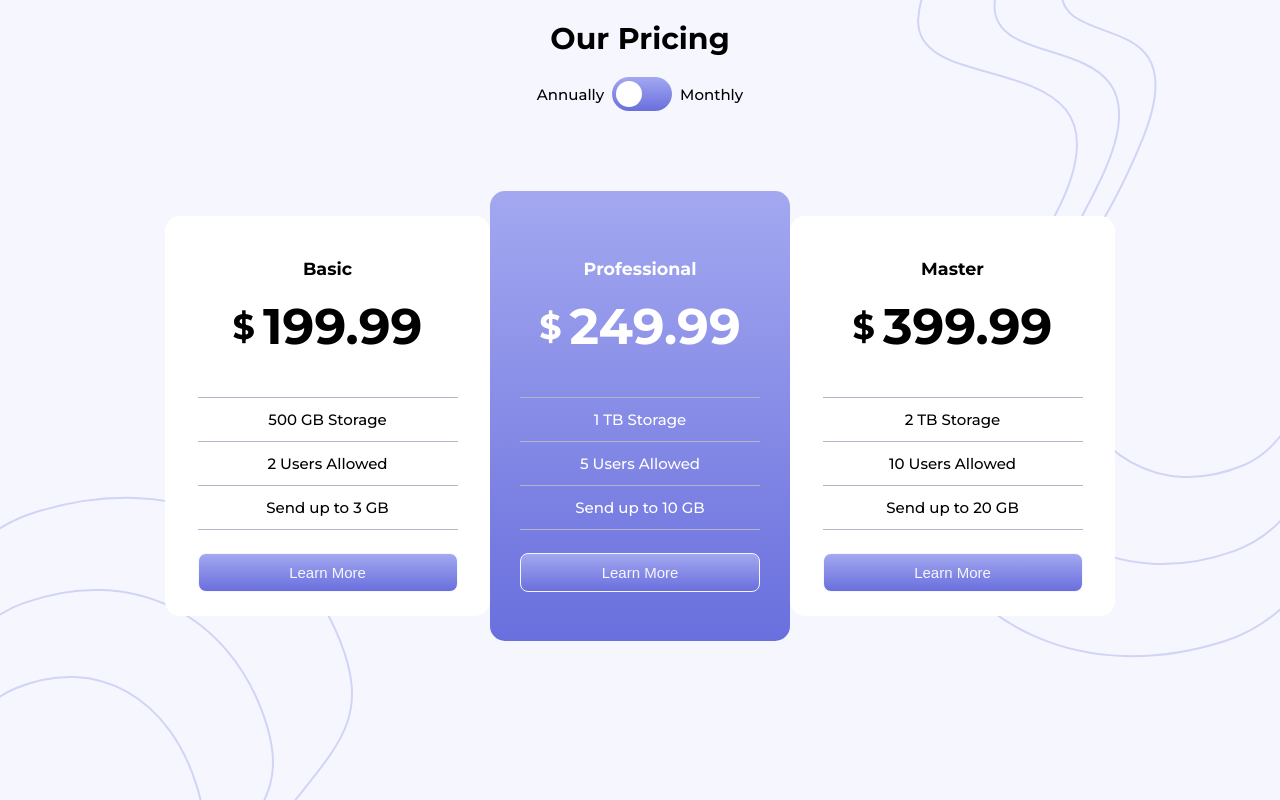
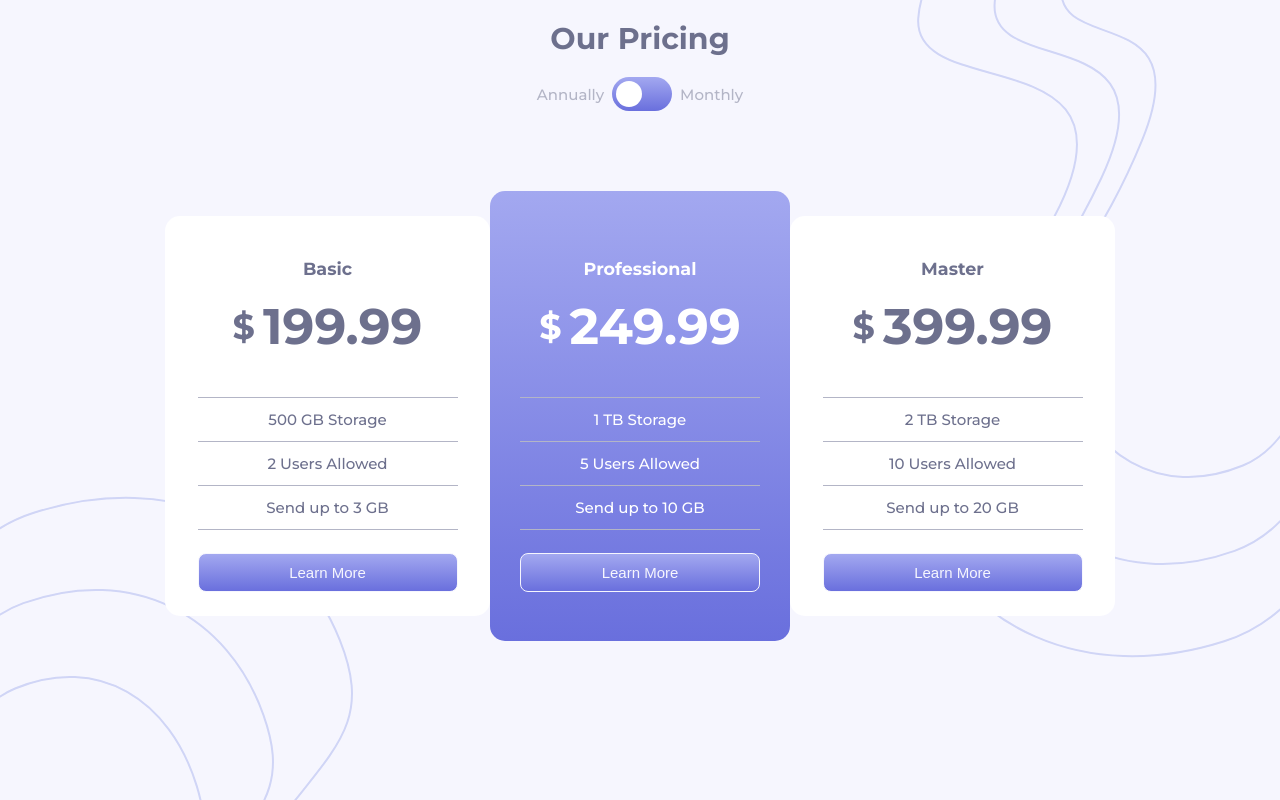
Before and after one commit to Mohammed-Yasin-Mulla/hello-reception, a React (Create React App) app: page / in a window 1280 px wide. Built offline with nearby package versions, Linux system fonts and the light colour scheme.

Commit message:
style: added font color

```diff
--- a/src/App.css
+++ b/src/App.css
@@ -43,11 +43,19 @@ body {
 
 /* --------- */
 
+.page-heading{
+  color: var(--GrayishBlue)
+}
+
 .pricing {
   display: flex;
   align-items: center;
   justify-content: center;
   gap: 0.5rem;
+}
+
+.toggle-label{
+  color: var(--LightGrayishBlue)
 }
 
 .switch {
@@ -121,6 +129,7 @@ input:checked + .slider:before {
   min-height: 400px;
   background-color: white;
   border-radius: 15px;
+  color: var(--GrayishBlue)
 }
 
 .primary-card {
@@ -128,6 +137,7 @@ input:checked + .slider:before {
   color: white;
   min-height: 450px;
 }
+
 
 .side-card {
   min-width: 325px;
--- a/src/App.tsx
+++ b/src/App.tsx
@@ -11,7 +11,7 @@ function App() {
         <img src='/bg-top.svg' alt='background' className="bg-top" />
         <img src='/bg-bottom.svg' alt='background' className="bg-bottom"/>
             <div className="main-page">
-        <h1>Our Pricing</h1>
+        <h1 className="page-heading">Our Pricing</h1>
         <ToggleSwitch setToggle={setToggle}/>
         <PriceCards toggle={toggle} />
             </div>
--- a/src/Components/ToggleSwitch.tsx
+++ b/src/Components/ToggleSwitch.tsx
@@ -6,12 +6,12 @@ export function ToggleSwitch(props: ToggleSwitchProps) {
   const { setToggle } = props;
 
   const onChangeHandle = (e: React.ChangeEvent<HTMLInputElement>) => {
-    setToggle(e.target.checked ?   "monthly" : "annually");
+    setToggle(e.target.checked ? "monthly" : "annually");
   };
 
   return (
     <div className="pricing">
-      <span>Annually</span>
+      <span className="toggle-label">Annually</span>
       <label className="switch">
         <input
           type="checkbox"
@@ -20,7 +20,7 @@ export function ToggleSwitch(props: ToggleSwitchProps) {
         />
         <span className="slider"></span>
       </label>
-      <span>Monthly</span>
+      <span className="toggle-label">Monthly</span>
     </div>
   );
 }
```
